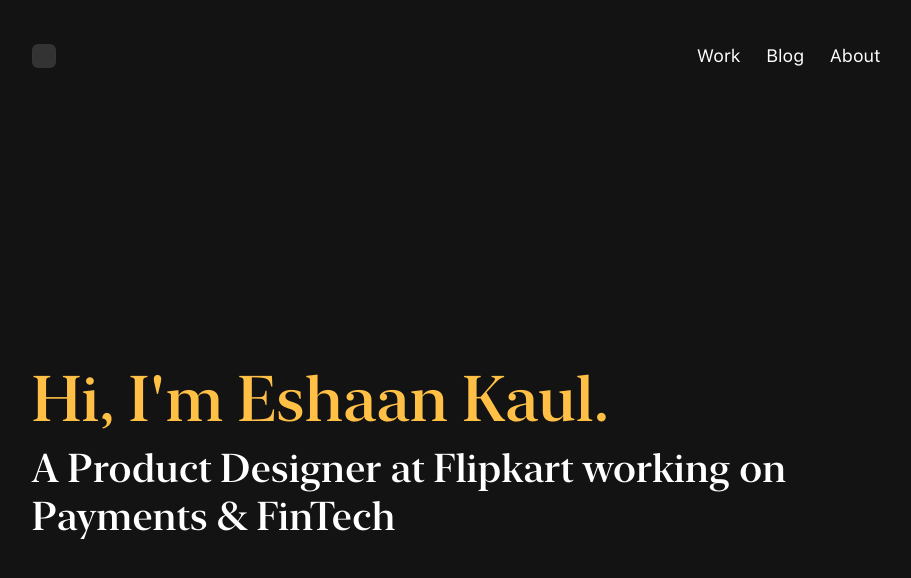
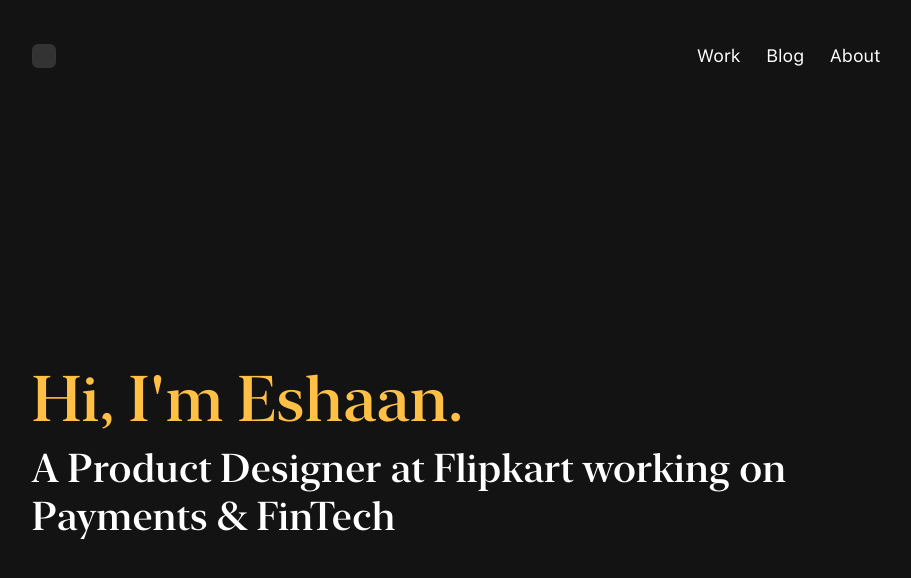
Before and after one commit to eshaankaul29/website-v2, a Jekyll site: the page built from index.html, in a window 1280 px wide and 900 px high. Shown: the top 578 px of the window, without its empty margins (173-1084 px from the left). Built offline with Jekyll 4.4.1, drawn with Linux system fonts in a browser that asks for light colours; nearby versions of some CDN libraries.

Commit message:
no message

```diff
--- a/index.html
+++ b/index.html
@@ -24,7 +24,7 @@
     <div class="wrapper-home">
       <div class="wrapper-intro">
         <section class="intro">
-          <h1 class="intro-greeting">Hi, I'm Eshaan Kaul.</h1>
+          <h1 class="intro-greeting">Hi, I'm Eshaan.</h1>
           <span class="intro-bio"
             >A Product Designer at Flipkart working on Payments & FinTech</span
           >
```
Also changed, not shown: _includes/head.html (+0 -10 lines).
